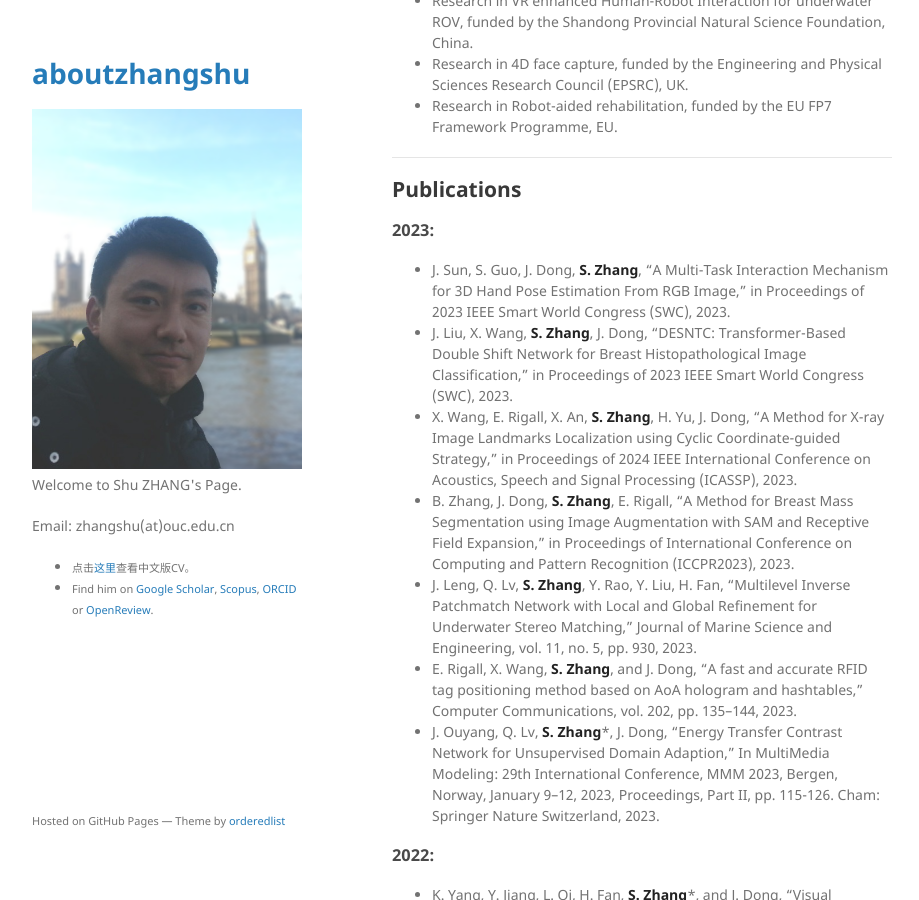
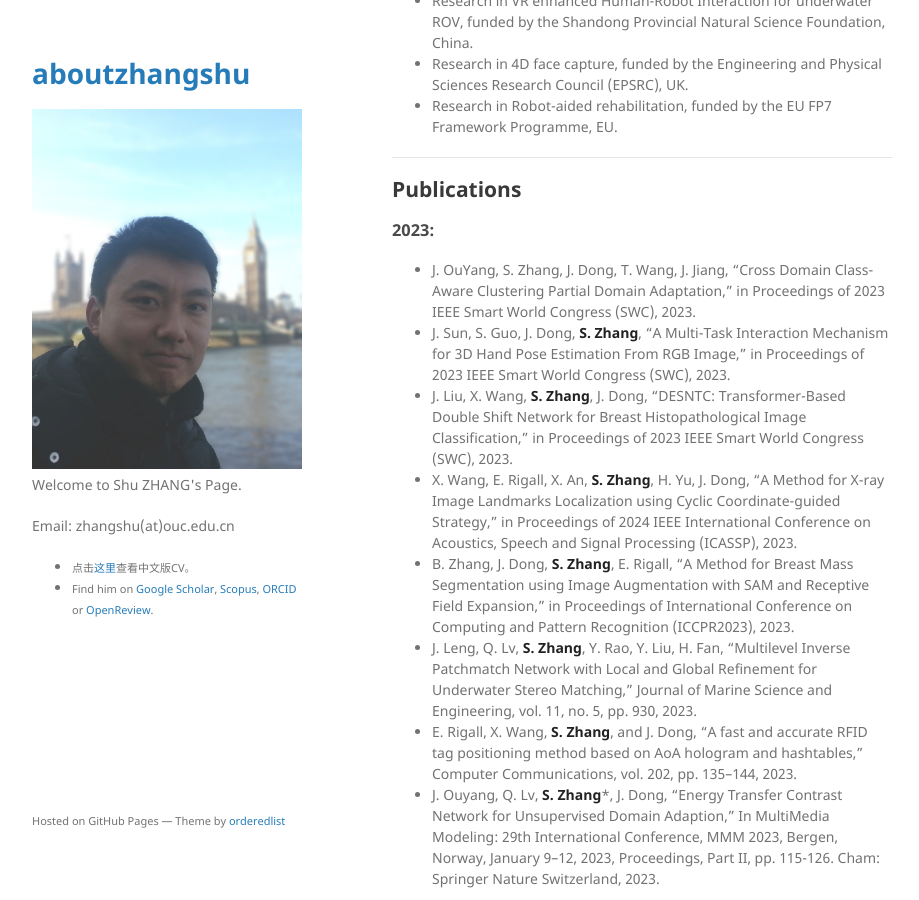
Before and after one commit to jackyspeed/aboutzhangshu, a Jekyll site: the page built from index.md, in a window 1280 px wide and 900 px high, scrolled down 1403 px. Shown: the whole window, without its empty margins (178-1097 px from the left). Built offline with Jekyll 4.4.1, drawn with Linux system fonts in a browser that asks for light colours; our own code applies the rules of GitHub Pages for plain Markdown files.

Commit message:
Update index.md

```diff
--- a/index.md
+++ b/index.md
@@ -63,6 +63,7 @@ Shu Zhang is currently a Associate Professor and Postgraduate supervisor with Oc
 
 ### 2023:
 
+- J. OuYang, S. Zhang, J. Dong, T. Wang, J. Jiang, "Cross Domain Class-Aware Clustering Partial Domain Adaptation," in Proceedings of 2023 IEEE Smart World Congress (SWC), 2023.
 - J. Sun, S. Guo, J. Dong, **S. Zhang**, "A Multi-Task Interaction Mechanism for 3D Hand Pose Estimation From RGB Image," in Proceedings of 2023 IEEE Smart World Congress (SWC), 2023.
 - J. Liu, X. Wang, **S. Zhang**, J. Dong, "DESNTC: Transformer-Based Double Shift Network for Breast Histopathological Image Classification," in Proceedings of 2023 IEEE Smart World Congress (SWC), 2023.
 - X. Wang, E. Rigall, X. An, **S. Zhang**, H. Yu, J. Dong, "A Method for X-ray Image Landmarks Localization using Cyclic Coordinate-guided Strategy," in Proceedings of 2024 IEEE International Conference on Acoustics, Speech and Signal Processing (ICASSP), 2023.
```
